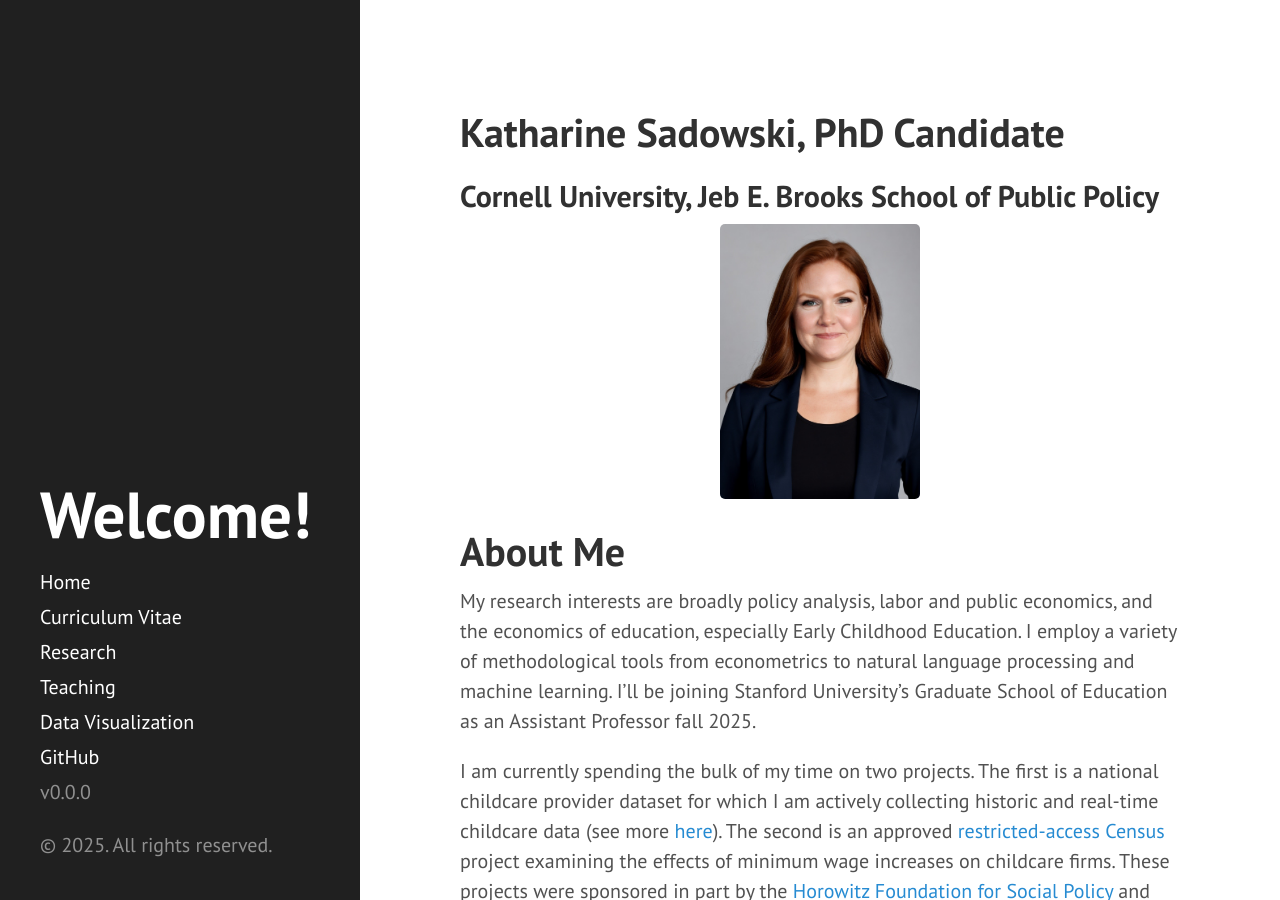
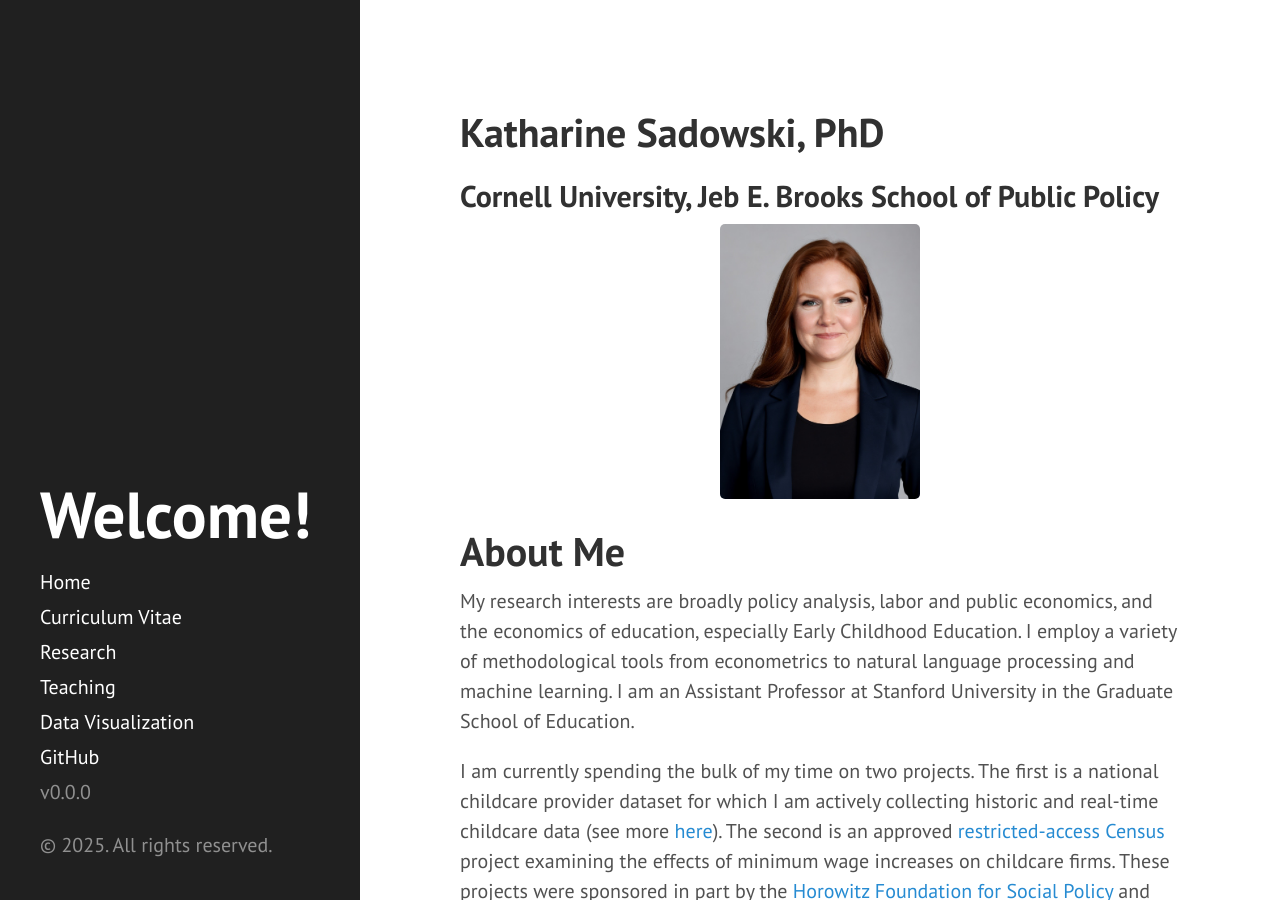
Before and after one commit to kcsadow/website, a Jekyll site: the page built from index.md, in a window 1280 px wide and 900 px high. Built offline with Jekyll 4.4.1, drawn with Linux system fonts in a browser that asks for light colours; the list of posts is cut into pages by our own code.

Commit message:
Update index.md

```diff
--- a/index.md
+++ b/index.md
@@ -4,7 +4,7 @@ layout: default
 
 <!-- img src="{{ site.url }}{{ site.baseurl }}/assets/img/BrooksHeader.png" -->
 
-# Katharine Sadowski, PhD Candidate
+# Katharine Sadowski, PhD
 ## Cornell University, Jeb E. Brooks School of Public Policy
 
 <p align="center">
@@ -12,7 +12,7 @@ layout: default
 </p>
 
 # About Me
-My research interests are broadly policy analysis, labor and public economics, and the economics of education, especially Early Childhood Education. I employ a variety of methodological tools from econometrics to natural language processing and machine learning. I'll be joining Stanford University's Graduate School of Education as an Assistant Professor fall 2025.
+My research interests are broadly policy analysis, labor and public economics, and the economics of education, especially Early Childhood Education. I employ a variety of methodological tools from econometrics to natural language processing and machine learning. I am an Assistant Professor at Stanford University in the Graduate School of Education.
 
 I am currently spending the bulk of my time on two projects. The first is a national childcare provider dataset for which I am actively collecting historic and real-time childcare data (see more [here](https://kcsadow.github.io/website/dataviz/)). The second is an approved [restricted-access Census](https://www.census.gov/topics/research/guidance/restricted-use-microdata.html) project examining the effects of minimum wage increases on childcare firms. These projects were sponsored in part by the [Horowitz Foundation for Social Policy](https://www.horowitz-foundation.org/2024) and the [2024 W.E. Upjohn Institute/RSF Dissertation Grant Program](https://www.russellsage.org/news/third-annual-dissertation-research-grants-awarded).
 
```
